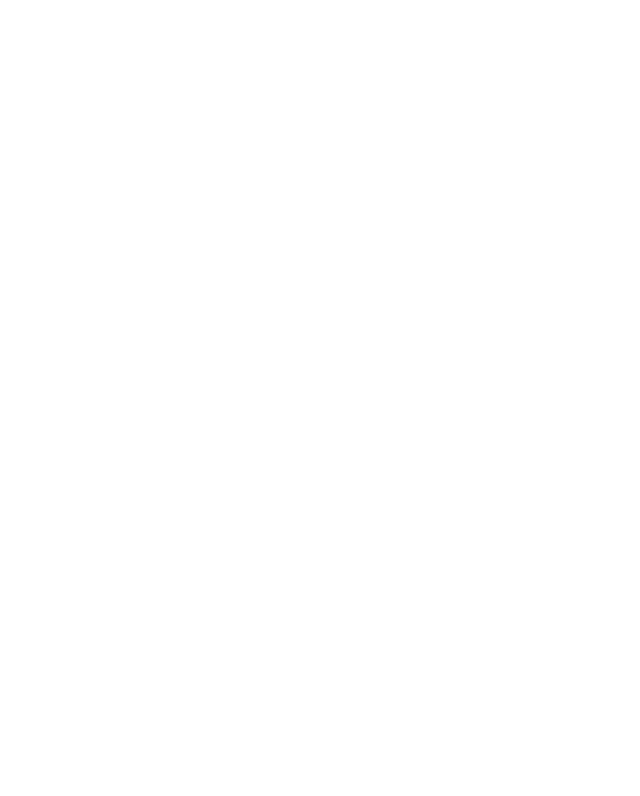
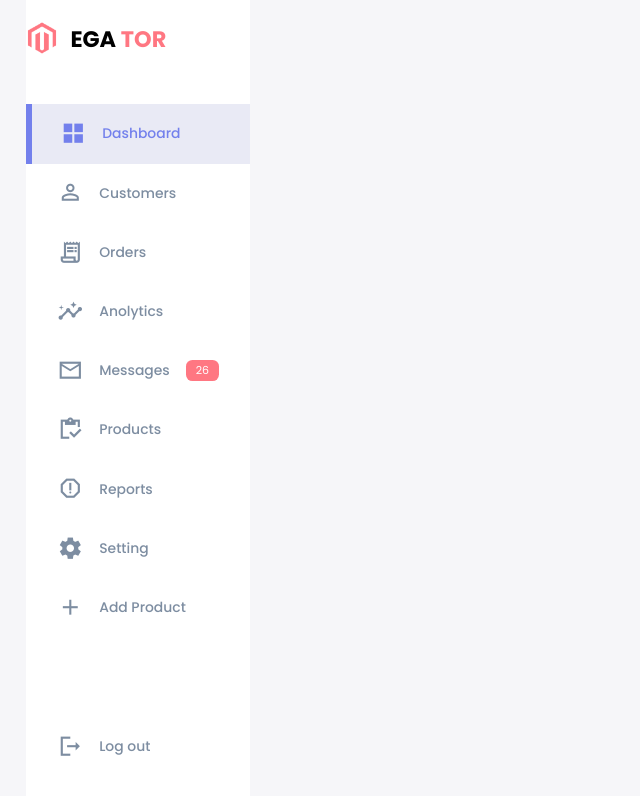
Before and after one commit to EranKhedmati/admit-dashboard, a plain HTML site: page index.html in a window 1280 px wide. Shown: the whole page, without its empty margins (0-640 px from the left). Drawn offline with nearby package versions, Linux system fonts and the light colour scheme.

Commit message:
1-add root and generall settings2- add side bar markup 3-add side bar styles

```diff
--- a/index.html
+++ b/index.html
@@ -9,9 +9,69 @@
     <link rel="stylesheet" href="style.css" />
     <!-- Material Icon -->
     <link
-      href="https://fonts.googleapis.com/icon?family=Material+Icons"
+      href="https://fonts.googleapis.com/css?family=Material+Icons|Material+Icons+Outlined|Material+Icons+Two+Tone|Material+Icons+Round|Material+Icons+Sharp"
       rel="stylesheet"
     />
   </head>
-  <body></body>
+  <body>
+    <!-- Container -->
+    <div class="container">
+      <!-- Side bar -->
+      <aside>
+        <div class="top">
+          <div class="logo">
+            <img src="images/logo.png" alt="logo" />
+            <h2>EGA <span class="danger">TOR</span></h2>
+          </div>
+          <div class="close" id="close-btn">
+            <span class="material-icons-sharp"> close </span>
+          </div>
+        </div>
+
+        <div class="sidebar">
+          <a href="#" class="active">
+            <span class="material-icons-sharp"> grid_view </span>
+            <h3>Dashboard</h3>
+          </a>
+          <a href="#">
+            <span class="material-icons-sharp"> person_outline </span>
+            <h3>Customers</h3>
+          </a>
+          <a href="#">
+            <span class="material-icons-sharp"> receipt_long </span>
+            <h3>Orders</h3>
+          </a>
+          <a href="#">
+            <span class="material-icons-sharp"> insights </span>
+            <h3>Anolytics</h3>
+          </a>
+          <a href="#">
+            <span class="material-icons-sharp"> mail_outline </span>
+            <h3>Messages</h3>
+            <span class="message-count">26</span>
+          </a>
+          <a href="#">
+            <span class="material-icons-sharp"> inventory </span>
+            <h3>Products</h3>
+          </a>
+          <a href="#">
+            <span class="material-icons-sharp"> report_gmailerrorred </span>
+            <h3>Reports</h3>
+          </a>
+          <a href="#">
+            <span class="material-icons-sharp"> settings </span>
+            <h3>Setting</h3>
+          </a>
+          <a href="#">
+            <span class="material-icons-sharp"> add </span>
+            <h3>Add Product</h3>
+          </a>
+          <a href="#">
+            <span class="material-icons-sharp"> logout </span>
+            <h3>Log out</h3>
+          </a>
+        </div>
+      </aside>
+    </div>
+  </body>
 </html>
--- a/style.css
+++ b/style.css
@@ -0,0 +1,238 @@
+/* Font */
+@import url("https://fonts.googleapis.com/css2?family=Poppins:wght@300;400;500;600;700;800&display=swap");
+
+/* Root variabels -------------------------------- */
+:root {
+  --color-primary: #7380ec;
+  --color-danger: #ff7782;
+  --color-success: #41f1b6;
+  --color-warning: #ffbb55;
+  --color-white: #fff;
+  --color-info-dark: #7d8da1;
+  --color-info-light: #dce1eb;
+  --color-dark: #363949;
+  --color-light: rgba(132, 139, 200, 0.18);
+  --color-primary-variant: #111e88;
+  --color-dark-variant: #677483;
+  --color-background: #f6f6f9;
+
+  --card-border-radius: 2rem;
+  --border-radius-1: 0.4rem;
+  --border-radius-2: 0.8rem;
+  --border-radius-3: 1.2rem;
+
+  --card-padding: 1.8rem;
+  --padding-1: 1.2rem;
+
+  --box-shadow: 0 2rem 3rem var(--color-light);
+}
+
+/* General settings */
+* {
+  margin: 0;
+  padding: 0;
+  outline: 0;
+  appearance: none;
+  border: 0;
+  text-decoration: none;
+  list-style: none;
+  box-sizing: border-box;
+}
+
+body {
+  width: 100vw;
+  height: 100vh;
+  font-family: "Poppins", sans-serif;
+  font-size: 0.88rem;
+  background: var(--color-background);
+  user-select: none;
+  overflow: hidden;
+}
+
+.container {
+  display: grid;
+  width: 96%;
+  margin: 0 auto;
+  gap: 1.8rem;
+  grid-template-columns: 14rem auto 23rem;
+}
+
+a {
+  color: var(--color-dark);
+}
+
+img {
+  display: block;
+  width: 100%;
+}
+
+h1 {
+  font-weight: 800;
+  font-size: 1.8rem;
+}
+
+h2 {
+  font-size: 1.4rem;
+}
+
+h3 {
+  font-size: 0.87rem;
+}
+
+h4 {
+  font-size: 0.8rem;
+}
+
+h5 {
+  font-size: 0.77rem;
+}
+
+small {
+  font-size: 0.75rem;
+}
+
+.profile-photo {
+  width: 2.8rem;
+  height: 2.8rem;
+  border-radius: 50%;
+  overflow: hidden;
+}
+
+.text-muted {
+  color: var(--color-info-light);
+}
+
+p {
+  color: var(--color-dark-variant);
+}
+
+b {
+  color: var(--color-dark);
+}
+
+.primary {
+  color: var(--color-primary);
+}
+
+.danger {
+  color: var(--color-danger);
+}
+
+.success {
+  color: var(--color-success);
+}
+
+.warning {
+  color: var(--color-warning);
+}
+
+/* Aside --------------------------------------------- */
+aside {
+  height: 100vh;
+  overflow-y: auto;
+  overflow-x: hidden;
+  background: var(--color-white);
+}
+
+aside .top {
+  display: flex;
+  align-items: center;
+  justify-content: space-between;
+  margin-top: 1.4rem;
+}
+
+aside .logo {
+  display: flex;
+  gap: 0.8rem;
+}
+
+aside .logo img {
+  width: 2rem;
+  height: 2rem;
+}
+
+aside .close {
+  display: none;
+}
+
+/* Side bar */
+
+aside .sidebar {
+  display: flex;
+  flex-direction: column;
+  height: 86vh;
+  position: relative;
+  top: 3rem;
+  padding-bottom: 1rem;
+}
+
+aside::-webkit-scrollbar {
+    width: 4px;
+}
+
+aside::-webkit-scrollbar-track {
+    background: var(--color-info-ligh);
+}
+
+aside::-webkit-scrollbar-thumb {
+    background: var(--color-dark);
+    border-radius: var(--border-radius-3);
+}
+
+aside h3 {
+  font-weight: 500;
+}
+
+aside .sidebar a {
+  display: flex;
+  color: var(--color-info-dark);
+  margin-left: 2rem;
+  gap: 1rem;
+  align-items: center;
+  position: relative;
+  height: 3.7rem;
+  transition: all 0.3s ease;
+}
+
+aside .sidebar a span {
+  font-size: 1.6rem;
+  transition: all 300ms ease;
+}
+
+aside .sidebar a:last-child {
+  margin-top: auto;
+}
+
+aside .sidebar a.active {
+  background: var(--color-light);
+  color: var(--color-primary);
+  margin-left: 0;
+}
+
+aside .sidebar a.active::before {
+  content: "";
+  width: 6px;
+  height: 100%;
+  background: var(--color-primary);
+}
+
+aside .sidebar a.active span {
+  color: var(--color-primary);
+  margin-left: calc(1rem - 3px);
+}
+
+aside .sidebar a:hover {
+  color: var(--color-primary);
+}
+
+aside .sidebar a:hover span {
+  margin-left: 1rem;
+}
+
+aside .sidebar .message-count {
+  background: var(--color-danger);
+  color: var(--color-white);
+  padding: 2px 10px;
+  font-size: 11px;
+  border-radius: var(--border-radius-1);
+}
```
